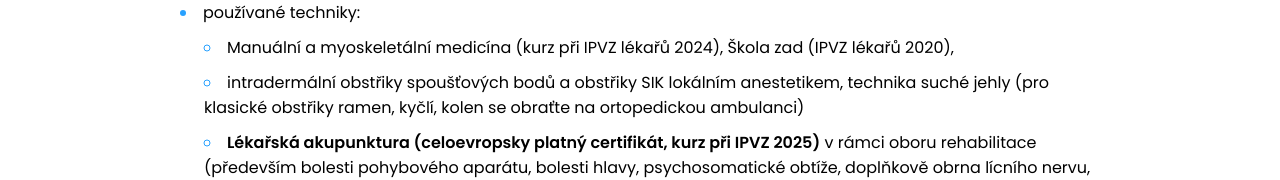
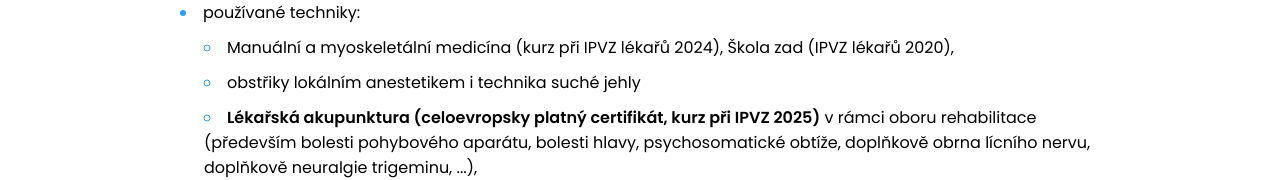
Before and after one commit to stepandordiai/bourek, a Next.js app in the folder frontend/: page /en/co-nabizime in a window 1280 px wide. Shown: the part 757-937 px from the top of the page. Built offline with nearby package versions, Linux system fonts and the light colour scheme; no server answers.

Commit message:
feat: update co-nabizime page

```diff
--- a/frontend/src/app/[locale]/co-nabizime/page.tsx
+++ b/frontend/src/app/[locale]/co-nabizime/page.tsx
@@ -65,12 +65,7 @@ export default async function Offer() {
 									Manuální a myoskeletální medicína (kurz při IPVZ lékařů 2024),
 									Škola zad (IPVZ lékařů 2020),
 								</li>
-								<li>
-									intradermální obstřiky spoušťových bodů a obstřiky SIK
-									lokálním anestetikem, technika suché jehly (pro klasické
-									obstřiky ramen, kyčlí, kolen se obraťte na ortopedickou
-									ambulanci)
-								</li>
+								<li>obstřiky lokálním anestetikem i technika suché jehly</li>
 								<li>
 									<strong>
 										Lékařská akupunktura (celoevropsky platný certifikát, kurz
```
